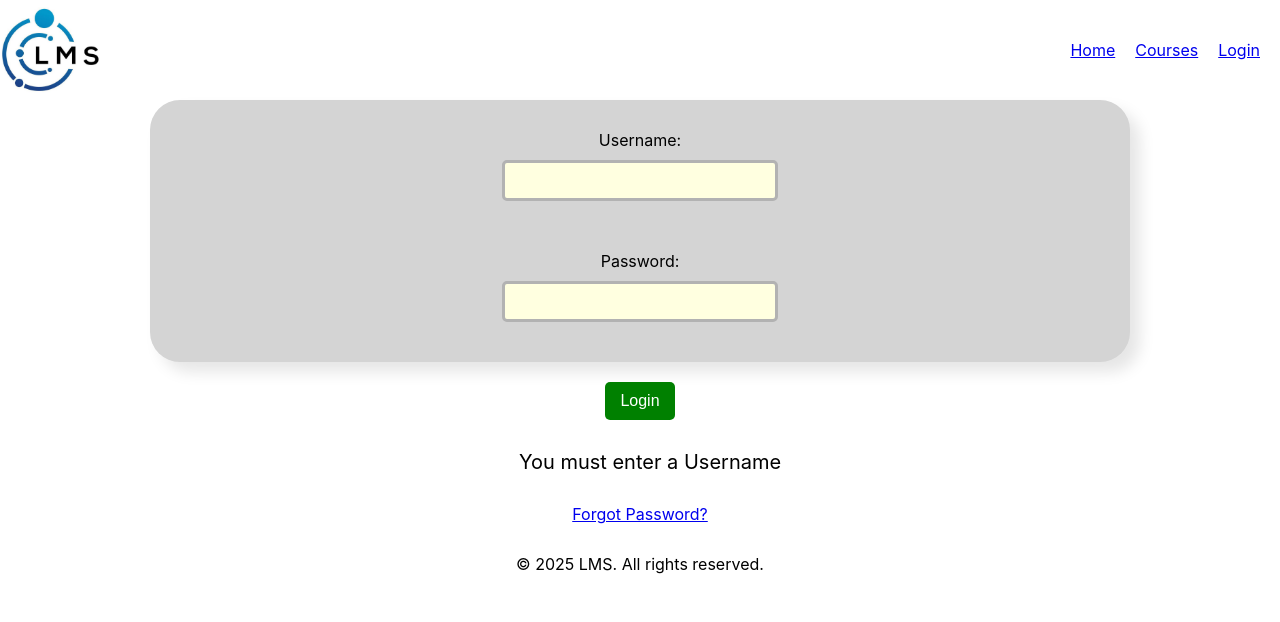
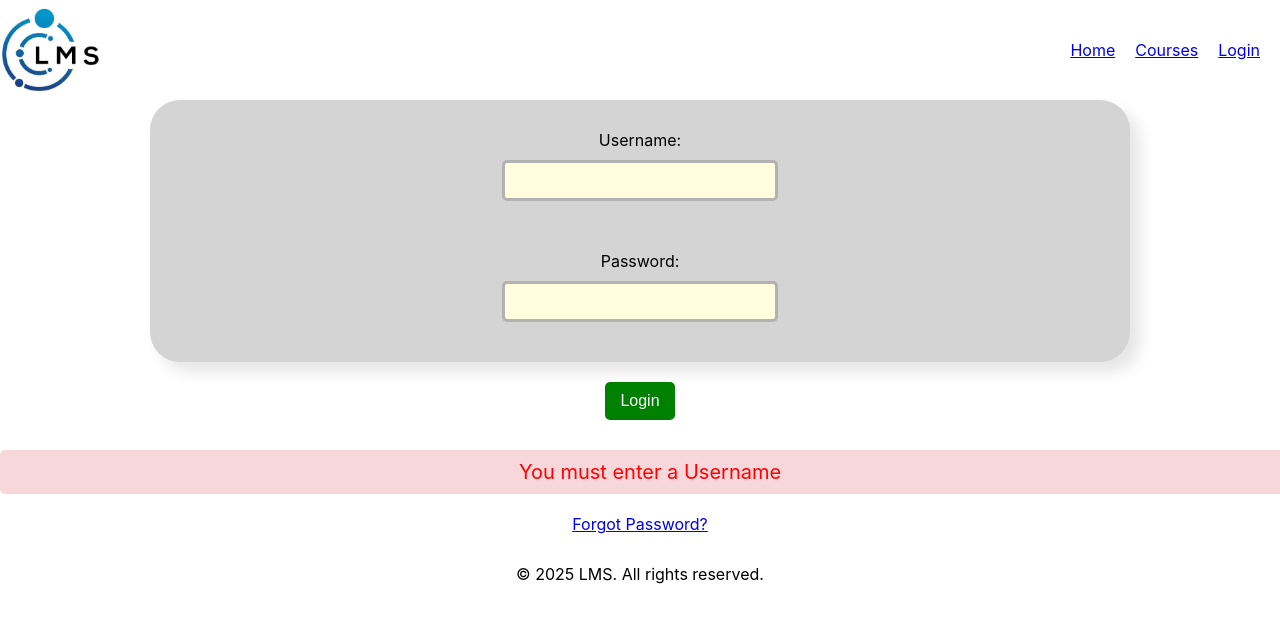
Before and after one commit to Akila-Fernando/ENSF381-Assignment-4, a React (Create React App) app in the folder my-lms-app/: page /Login in a window 1280 px wide. Both pictures are taken after a click on the button "Login". Shown: the top 622 px of the page. Built offline with nearby package versions, Linux system fonts and the light colour scheme; no server answers.

Commit message:
AuthMessage and DisplayStatus Components

```diff
--- a/my-lms-app/src/components/AuthMessage.js
+++ b/my-lms-app/src/components/AuthMessage.js
@@ -0,0 +1,13 @@
+import React, {useContext} from 'react'
+import { AuthContext } from './LoginForm'
+import DisplayStatus from './DisplayStatus'
+
+function AuthMessage() {
+    const authMessage = useContext(AuthContext);
+
+    return authMessage.message ? (
+        <DisplayStatus type={authMessage.type} message={authMessage.message} />
+    ) : null;
+}
+
+export default AuthMessage
--- a/my-lms-app/src/components/DisplayStatus.js
+++ b/my-lms-app/src/components/DisplayStatus.js
@@ -0,0 +1,18 @@
+import React from 'react';
+
+function DisplayStatus({ type, message }) {
+    const style = {
+        width: '100%',
+        padding: '10px',
+        textAlign: 'center',
+        fontSize: '20px',
+        color: type === 'success' ? 'green' : 'red',
+        backgroundColor: type === 'success' ? '#d4edda' : '#f8d7da',
+        borderRadius: '5px',
+        marginTop: '10px',
+    };
+
+    return <div style={style}>{message}</div>;
+}
+
+export default DisplayStatus;
--- a/my-lms-app/src/components/LoginForm.js
+++ b/my-lms-app/src/components/LoginForm.js
@@ -1,45 +1,41 @@
-import React, { useState, useEffect } from 'react';
+import React, { useState, useEffect, createContext } from 'react';
+import AuthMessage from './AuthMessage'
+
+export const AuthContext = createContext();
 
 function LoginForm() {
     const [users, setUsers] = useState([])
     const [username, setUsername] = useState('');
     const [email, setEmail] = useState('');
+    const [authMessage, setAuthMessage] = useState({ type: '', message: '' });
 
     function validateLogin(event){
-        const messageBox = document.getElementById("messageBox")
-
         const userFound = users.find(
             (user) => user.username === username && user.email === email
         );
         console.log(users)
 
         if(username.length === 0){
-            messageBox.textContent = 'You must enter a Username'
+            setAuthMessage({ type: 'error', message: 'You must enter a Username' });
         }
-
         else if(email.length === 0){
-            messageBox.textContent = 'You must enter a Password'
+            setAuthMessage({ type: 'error', message: 'You must enter a Password' });
         }
-
         else if (email.length > 0 && email.length < 8){
-            messageBox.textContent = 'Password must be at least 8 characters'
+            setAuthMessage({ type: 'error', message: 'Password must be at least 8 characters' });
         }
         else if (userFound){
-            console.log("User found")
-            messageBox.textContent = 'Login successful☺! Redirecting...';
-            messageBox.className = 'message-box';
-            messageBox.style.display = 'block';
-            setTimeout(() => {window.location.href = '/';}, 2000);
+            setAuthMessage({ type: 'success', message: 'Login successful! Redirecting...' });
+            setTimeout(() => {
+                window.location.href = '/courses';
+            }, 2000);
         }
         else {
-            console.log("User not found")
-            messageBox.textContent = 'Invalid username or password! Please try again.';
-            messageBox.className = 'message-box';
-            messageBox.style.display = 'block';
+            setAuthMessage({ type: 'error', message: 'Invalid username or password' });
         }
     }
 
-    function fetchData() {
+    useEffect(() => {
         fetch('https://jsonplaceholder.typicode.com/users')
         .then((response) => response.json())
         .then((users) => {
@@ -50,13 +46,10 @@ function LoginForm() {
         // Handle error if the request was not successful
             console.error('Failed to fetch data:', error.message);
         });
-    }
-
-    useEffect(() => {
-        fetchData();
     },[]);
 
   return (
+    <AuthContext.Provider value={authMessage}>
     <div style={{display: 'flex', flexDirection: 'column', textAlign: 'center'}}>
         <form id="loginblock" method="POST"
         style={{display: 'flex', flexDirection: 'column', alignItems: 'center', backgroundColor: '#d4d4d4', boxShadow: '10px 10px 15px rgba(0, 0, 0, 0.1)', borderRadius: '30px', padding: '30px', margin: '0px 150px 0px 150px'}}>
@@ -71,10 +64,11 @@ function LoginForm() {
             <button type="submit" onClick={validateLogin} style={{backgroundColor: '#008000', color: 'white', padding: '10px 15px', border: 'none', cursor: 'pointer', fontSize: '16px', borderRadius: '5px'}}>Login</button>
         </div>
         <br></br>
-        <div id="messageBox" className="message-box" style={{width: '100%', padding: '10px', textAlign: 'center', fontSize: '20px'}}></div>
+        <AuthMessage />
         <br></br>
         <a href="#">Forgot Password?</a>
     </div>
+    </AuthContext.Provider>
   );
 }
 
```
